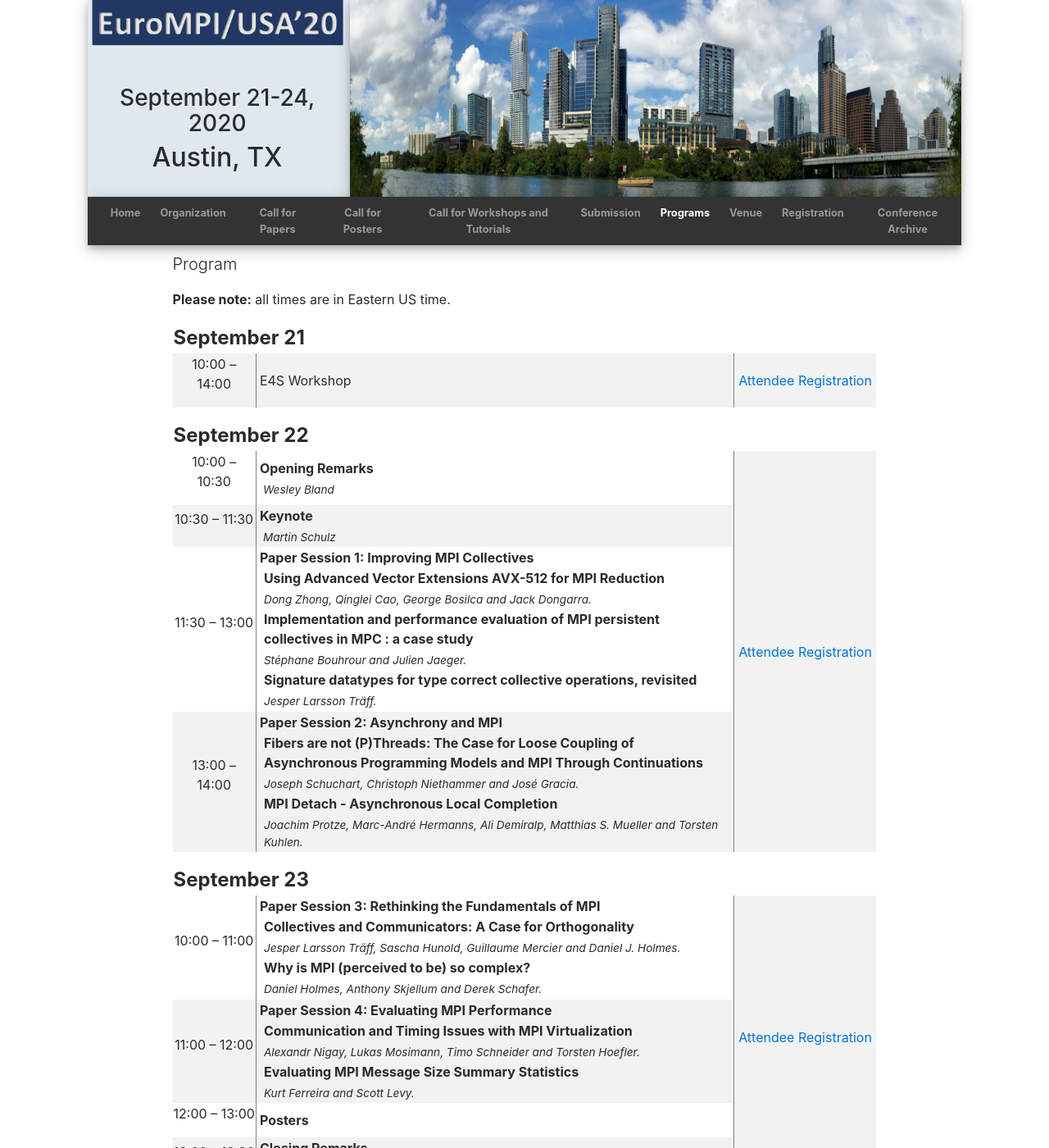
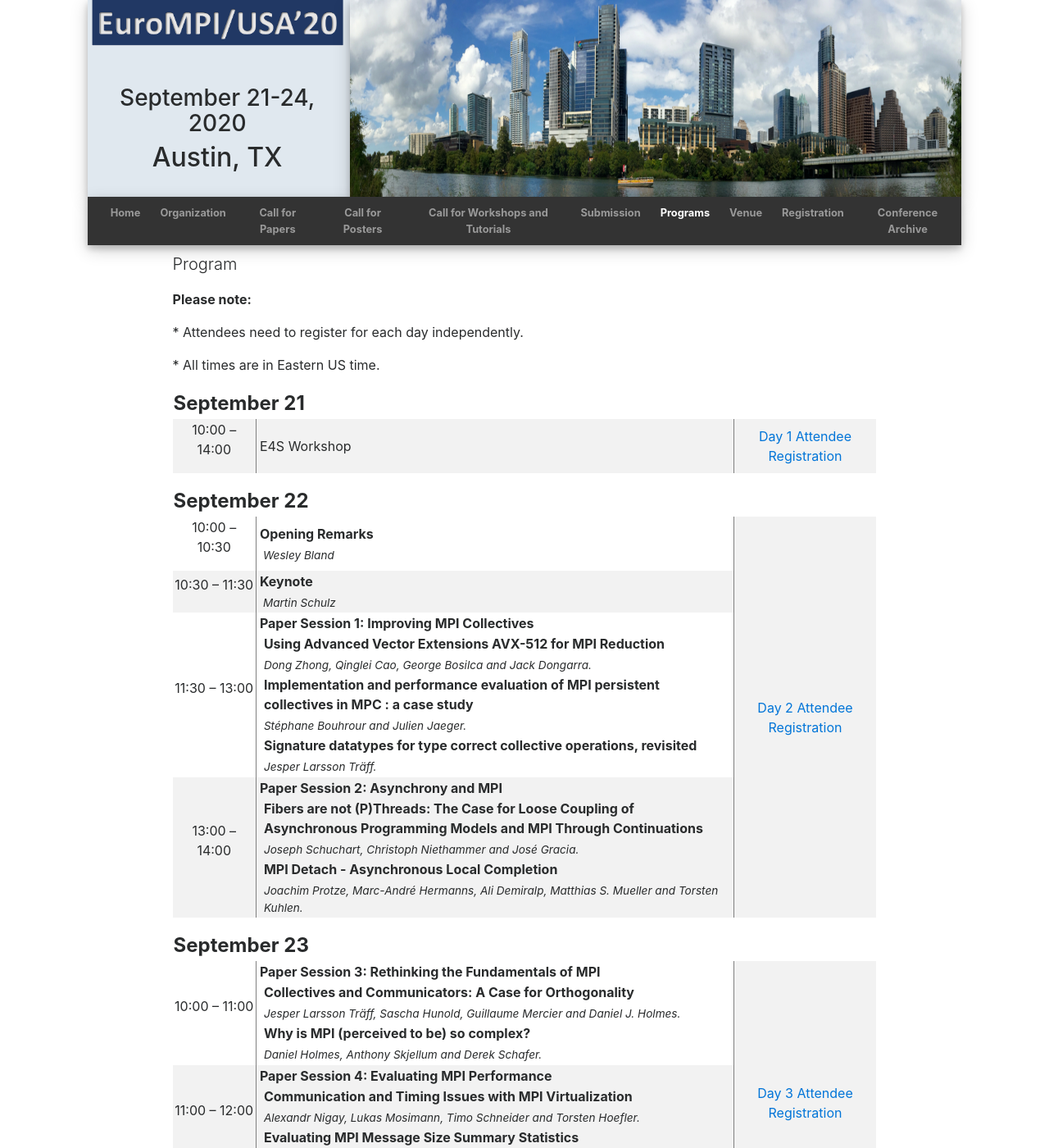
Before and after one commit to eurompi/eurompi.github.io, a Jekyll site: the page built from program.html, in a window 1280 px wide and 1400 px high. Shown: the whole window at 82% size. Built offline with Jekyll 4.4.1, drawn with Linux system fonts in a browser that asks for light colours; nearby versions of some CDN libraries; some of the changed text lies outside the part shown.

Commit message:
Minor fixes

```diff
--- a/program.html
+++ b/program.html
@@ -9,7 +9,9 @@
       <p class="lead">Program</p>
       <p> </p>
       <p></p>
-      <p><strong>Please note:</strong> all times are in Eastern US time.</p>
+      <p><strong>Please note:</strong> </p>
+      <p> * Attendees need to register for each day independently.</p>
+      <p> * All times are in Eastern US time.</p>
       <p></p>
       <p></p>
         <table class="program" style="border:0px;"><tbody>
@@ -21,7 +23,7 @@
               <p>10:00 – 14:00</p>
             </td>
             <td style="padding-left:4px;padding-right:4px;width:720px">E4S Workshop</td>
-            <td rowspan="1" style="border-left:1px solid gray;width:200px;text-align:center;background-color: #f2f2f2"><a href="https://intel.webex.com/intel/onstage/g.php?MTID=e87366bf1ee6e1975be1b4d6274bc40ba">Attendee Registration</a></td>
+            <td rowspan="1" style="border-left:1px solid gray;width:200px;text-align:center;background-color: #f2f2f2"><a href="https://intel.webex.com/intel/onstage/g.php?MTID=e87366bf1ee6e1975be1b4d6274bc40ba">Day 1 Attendee Registration</a></td>
           </tr>
           <tr style="height:15px">
             <td colspan="3"></td>
@@ -37,7 +39,7 @@
               <div style="font-weight:bold">Opening Remarks</div>
               <div style="padding-top:4px;padding-left:4px;font-size:0.85em;font-style:italic">Wesley Bland</div>
             </td>
-            <td rowspan="4" style="border-left:1px solid gray;width:200px;text-align:center;background-color: #f2f2f2"><a href="https://intel.webex.com/intel/onstage/g.php?MTID=ec42af2e6885b18d705472fe4dcead8b6">Attendee Registration</a></td>
+            <td rowspan="4" style="border-left:1px solid gray;width:200px;text-align:center;background-color: #f2f2f2"><a href="https://intel.webex.com/intel/onstage/g.php?MTID=ec42af2e6885b18d705472fe4dcead8b6">Day 2 Attendee Registration</a></td>
           </tr>
           <tr style="height:40px;background-color: #f2f2f2">
             <td style="border-right:1px solid gray;text-align:center;width:120px">
@@ -124,7 +126,7 @@
                   </td>
                 </tr></tbody></table>
             </td>
-            <td rowspan="4" style="border-left:1px solid gray;width:200px;text-align:center;background-color: #f2f2f2"><a href="https://intel.webex.com/intel/onstage/g.php?MTID=e6a0763a468d315810e1036a3ffa24b5d">Attendee Registration</a></td>
+            <td rowspan="4" style="border-left:1px solid gray;width:200px;text-align:center;background-color: #f2f2f2"><a href="https://intel.webex.com/intel/onstage/g.php?MTID=e6a0763a468d315810e1036a3ffa24b5d">Day 3 Attendee Registration</a></td>
           </tr>
           <tr style="height:40px;background-color: #f2f2f2">
             <td style="border-right:1px solid gray;text-align:center;width:120px">
@@ -175,7 +177,7 @@
               <p>10:00 – 14:00</p>
             </td>
             <td style="padding-left:4px;padding-right:4px;width:720px">Micro-Tutorials</td>
-            <td rowspan="1" style="border-left:1px solid gray;width:200px;text-align:center;background-color: #f2f2f2"><a href="https://intel.webex.com/intel/onstage/g.php?MTID=e88d0d36101ff9cdf6f091c54e1d974e0">Attendee Registration</a></td>
+            <td rowspan="1" style="border-left:1px solid gray;width:200px;text-align:center;background-color: #f2f2f2"><a href="https://intel.webex.com/intel/onstage/g.php?MTID=e88d0d36101ff9cdf6f091c54e1d974e0">Day 4 Attendee Registration</a></td>
           </tr>
           </tbody></table>
     </div>
```
